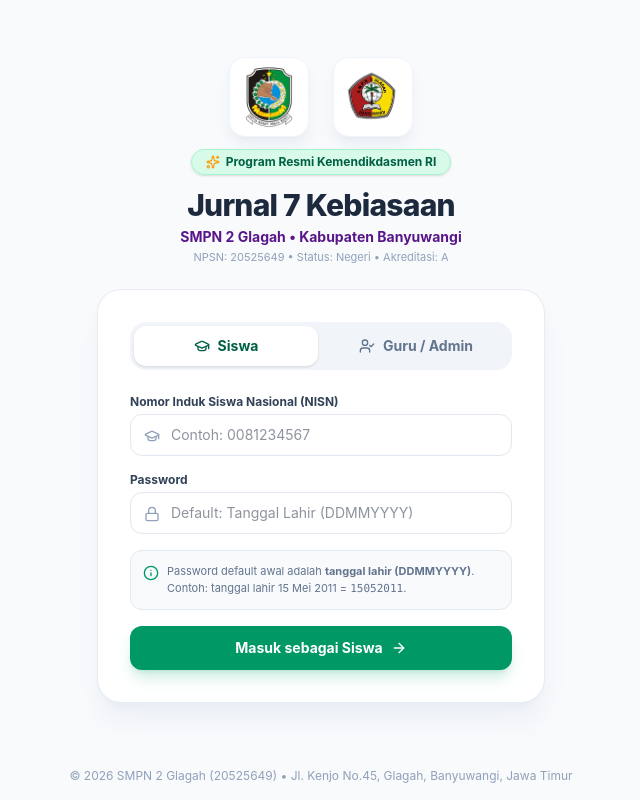
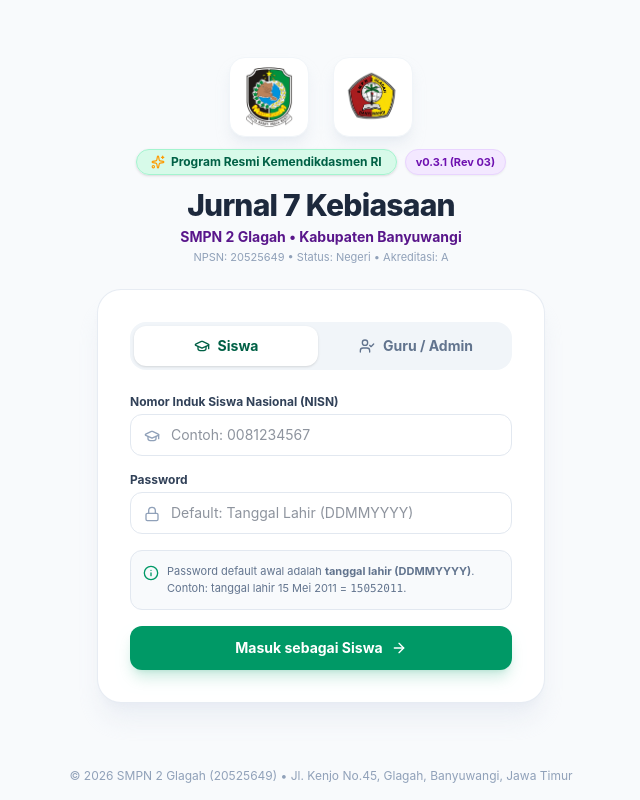
Before and after one commit to brownyguy666/jurnal-7kaih, a React (Vite) app: page / in a window 1280 px wide. Shown: the whole page, without its empty margins (319-959 px from the left). Built offline with nearby package versions, Linux system fonts and the light colour scheme; no server answers; the database is empty.

Commit message:
docs: perbarui README.md alur lengkap dan naikkan versi ke 0.3.1 (Revisi 03)

```diff
--- a/package.json
+++ b/package.json
@@ -1,7 +1,7 @@
 {
   "name": "jurnal-7kaih",
   "private": true,
-  "version": "0.0.0",
+  "version": "0.3.1",
   "type": "module",
   "scripts": {
     "dev": "vite",
--- a/src/components/common/Navbar.tsx
+++ b/src/components/common/Navbar.tsx
@@ -85,9 +85,14 @@
                     {SCHOOL_PROFILE.nama}
                   </a>
                 </h1>
-                <p className="text-[11px] font-medium text-emerald-700 leading-none">
-                  Anak Indonesia Hebat • Kemendikdasmen RI
-                </p>
+                <div className="flex items-center gap-1.5 mt-0.5">
+                  <p className="text-[11px] font-medium text-emerald-700 leading-none">
+                    Anak Indonesia Hebat • Kemendikdasmen RI
+                  </p>
+                  <span className="text-[9px] font-extrabold px-1.5 py-0.2 rounded bg-purple-100 text-purple-800 border border-purple-200">
+                    v0.3.1
+                  </span>
+                </div>
               </div>
             </div>
 
--- a/src/views/LoginView.tsx
+++ b/src/views/LoginView.tsx
@@ -101,9 +101,14 @@
               </a>
             </div>
 
-            <div className="inline-flex items-center gap-1.5 px-3.5 py-1 rounded-full bg-emerald-100/80 text-emerald-800 text-xs font-bold border border-emerald-200 shadow-sm">
-              <Sparkles className="w-3.5 h-3.5 text-amber-500" />
-              <span>Program Resmi Kemendikdasmen RI</span>
+            <div className="inline-flex items-center gap-2">
+              <div className="inline-flex items-center gap-1.5 px-3.5 py-1 rounded-full bg-emerald-100/80 text-emerald-800 text-xs font-bold border border-emerald-200 shadow-sm">
+                <Sparkles className="w-3.5 h-3.5 text-amber-500" />
+                <span>Program Resmi Kemendikdasmen RI</span>
+              </div>
+              <span className="px-2.5 py-1 rounded-full bg-purple-100 text-purple-800 text-[11px] font-bold border border-purple-200 shadow-xs">
+                v0.3.1 (Rev 03)
+              </span>
             </div>
 
             <div>
```
Also changed, not shown: 1 other file (tests, documents, lock files or other folders).
